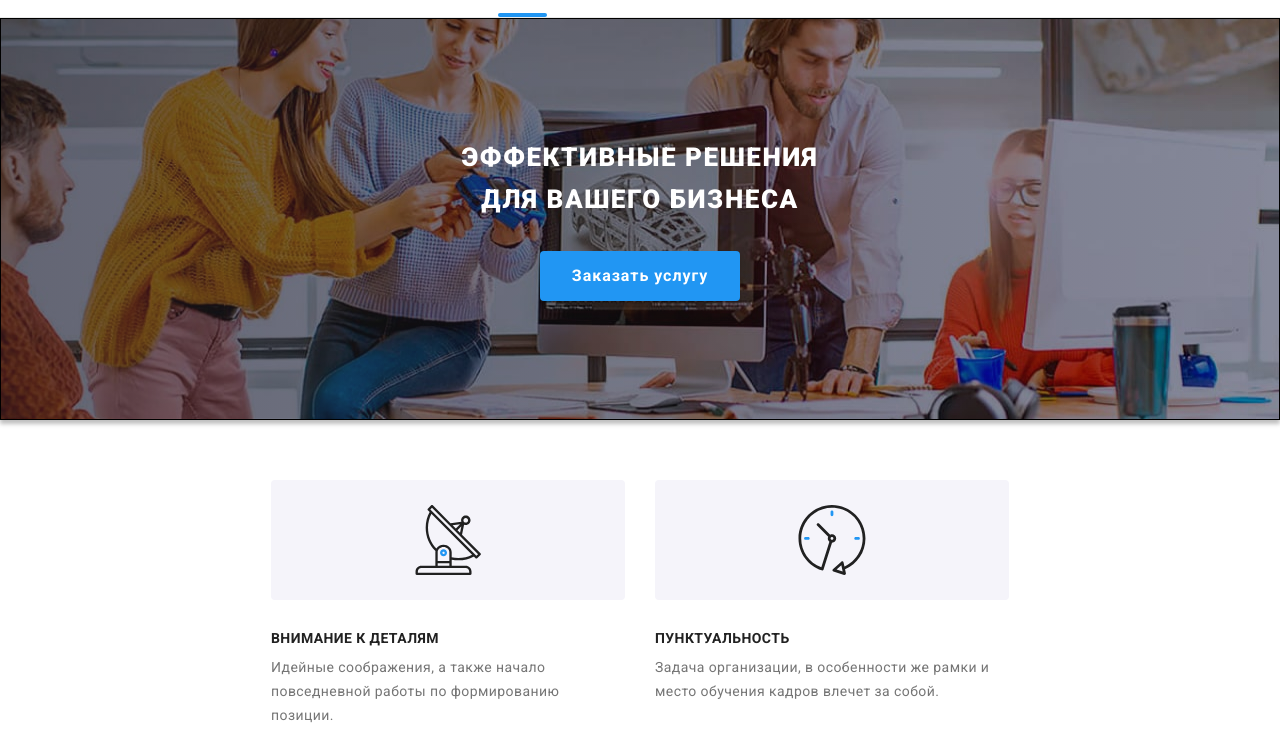
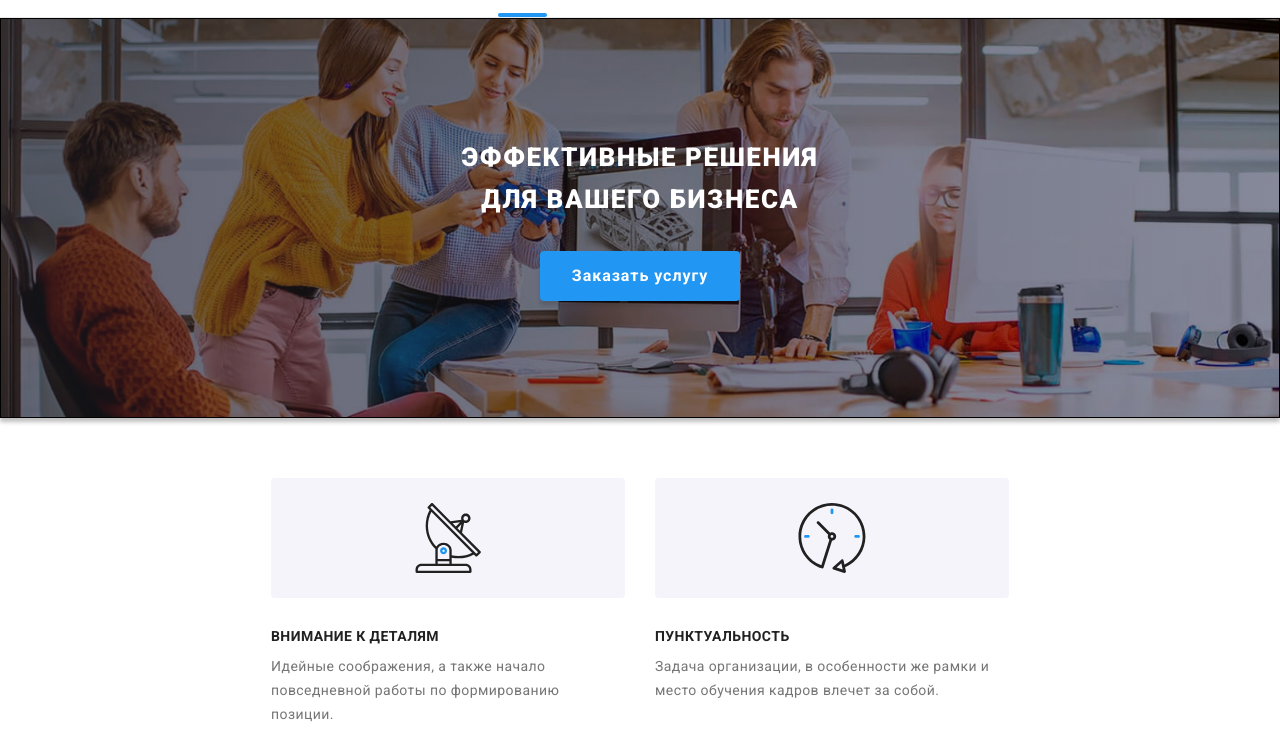
Before and after one commit to ronnik81/goit-markup-hw-08, a plain HTML site: page index.html in a window 1280 px wide. Shown: the part 63-800 px from the top of the page. Drawn offline with nearby package versions, Linux system fonts and the light colour scheme.

Commit message:
add hero images

```diff
--- a/sass/layout/_hero.scss
+++ b/sass/layout/_hero.scss
@@ -1,6 +1,7 @@
 .hero {
+  max-width: 100%;
+  max-height: 400px;
   padding: 118px 0;
-  min-width: 480px;
   text-align: center;
   background-color: rgba(47, 48, 58, 0.4);
   background-image: linear-gradient(
@@ -8,16 +9,36 @@
       rgba(47, 48, 58, 0.4),
       transparent
     ),
-    url(../images/head.jpg);
+    url(../images/head-tab.jpg);
   background-repeat: no-repeat;
   background-position: center;
+  background-size: cover;
   border: 1px solid #000000;
   box-shadow: 0px 4px 4px rgba(0, 0, 0, 0.25);
   margin-left: auto;
   margin-right: auto;
+  @media screen and (max-width: 480px) {
+    // max-width: 768px;
+    background-image: linear-gradient(
+        to right,
+        rgba(47, 48, 58, 0.4),
+        transparent
+      ),
+      url(../images/head-mob.jpg);
+  }
+  @media screen and (min-width: 768px) {
+    // max-width: 768px;
+    background-image: linear-gradient(
+        to right,
+        rgba(47, 48, 58, 0.4),
+        transparent
+      ),
+      url(../images/head-desk.jpg);
+  }
   @media screen and (min-width: 1600px) {
     padding: 200px 0;
     max-width: 1600px;
+    min-height: 600px;
   }
 }
 
```
Also changed, not shown: css/main.css, css/main.min.css, images/head-desk.jpg (renamed from images/head.jpg), images/head-mob.jpg (added), images/head-tab.jpg (added), 2 other files.
